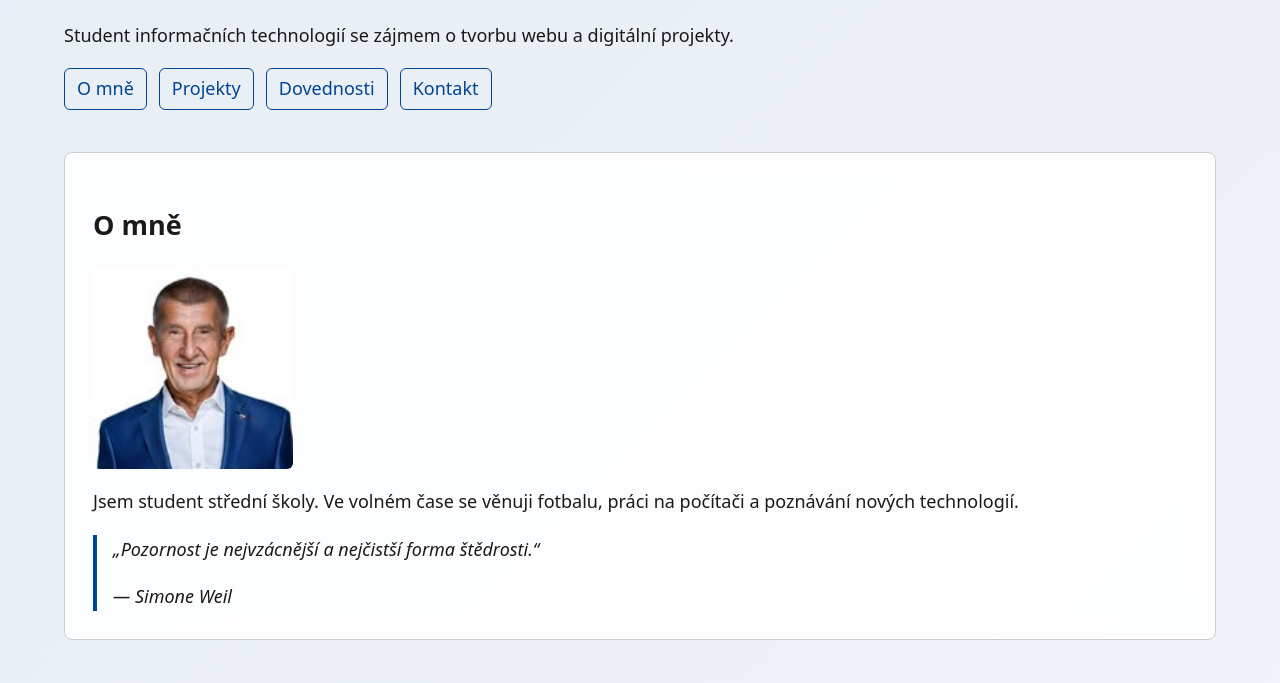
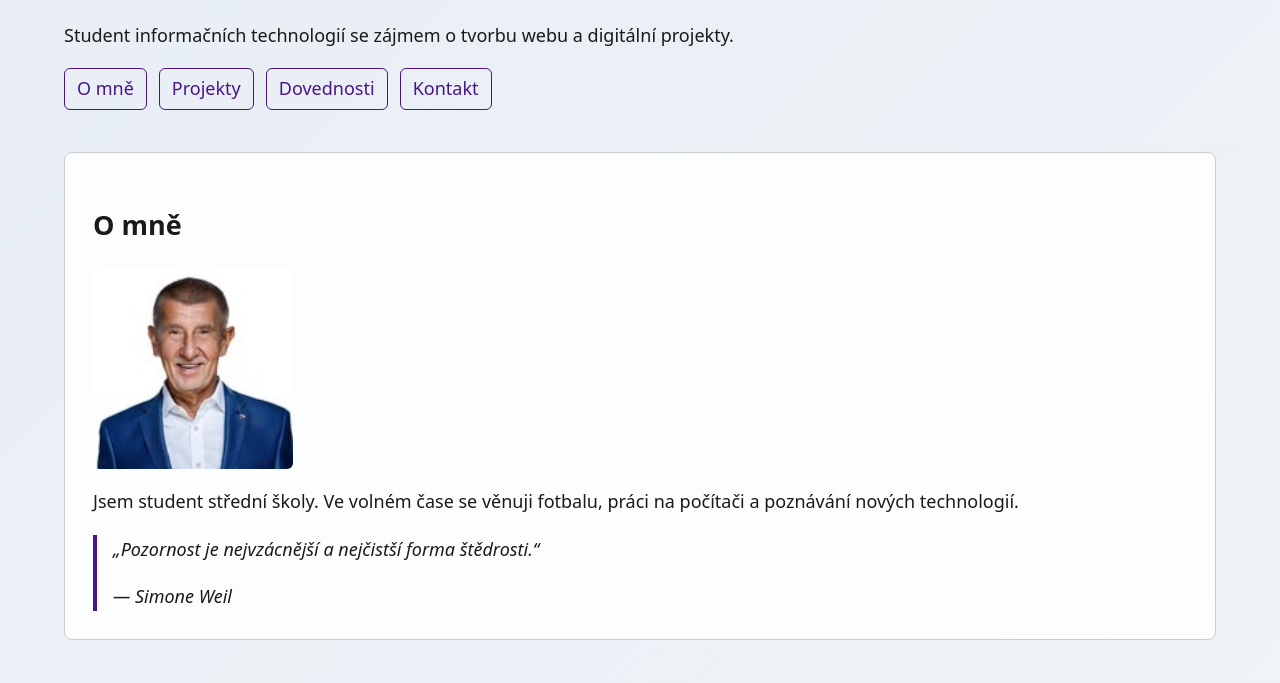
Before and after one commit to Kubaxxxxx/osobni-stranka, a plain HTML site: page index.html in a window 1280 px wide. Shown: the part 109-792 px from the top of the page. Drawn offline with Linux system fonts and the light colour scheme.

Commit message:
style: druhá barva odkazů

```diff
--- a/css/style.css
+++ b/css/style.css
@@ -4,7 +4,7 @@
   --bg-card-solid: #ffffff;
   --text-main: #1a1a1a;
   --text-muted: #4a4a4a;
-  --accent: #004494;
+  --accent: #4a148c;
   --accent-contrast: #ffffff;
   --border-color: #cccccc;
   --border-width: 1px;
```
